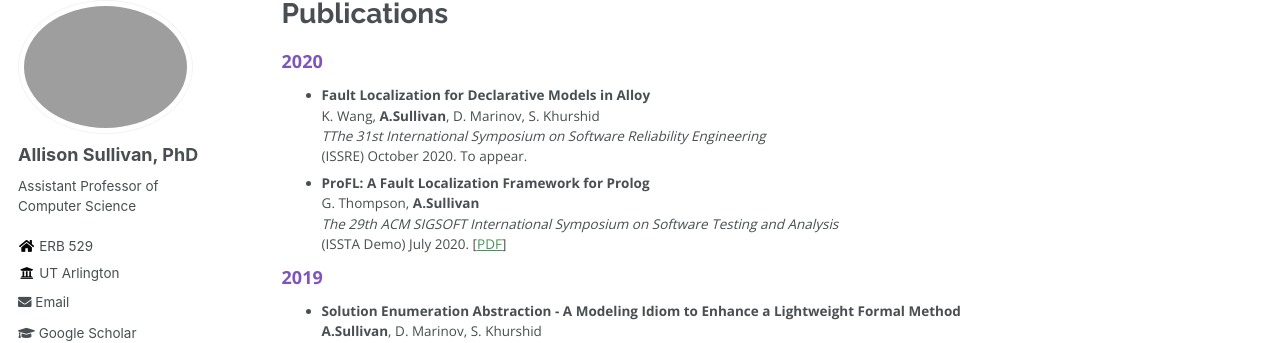
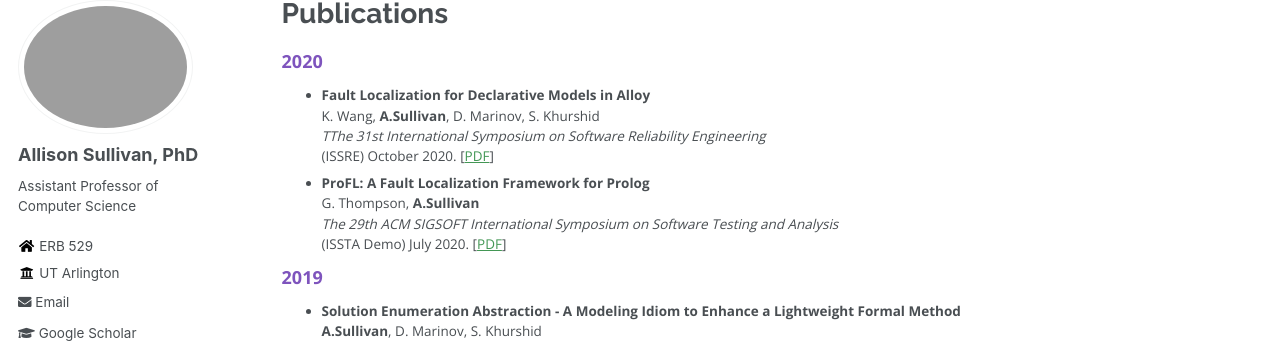
Before and after one commit to Allisonius/allisonius.github.io, a Jekyll site: the page built from _pages/publications.md, in a window 1280 px wide and 900 px high. Shown: the part 100-443 px from the top of the window. Built offline with Jekyll 4.4.1, drawn with Linux system fonts in a browser that asks for light colours; some web fonts are replaced.

Commit message:
Update publications.md

```diff
--- a/_pages/publications.md
+++ b/_pages/publications.md
@@ -8,7 +8,7 @@ author_profile: true
 * **Fault Localization for Declarative Models in Alloy**
 K. Wang, **A.Sullivan**, D. Marinov, S. Khurshid
 _TThe 31st International Symposium on Software Reliability Engineering_
-(ISSRE) October 2020. To appear.
+(ISSRE) October 2020. \[[PDF](../files/ISSRE2020.pdf)\]
 * **ProFL: A Fault Localization Framework for Prolog**
 G. Thompson, **A.Sullivan**
 _The 29th ACM SIGSOFT International Symposium on Software Testing and Analysis_
```
